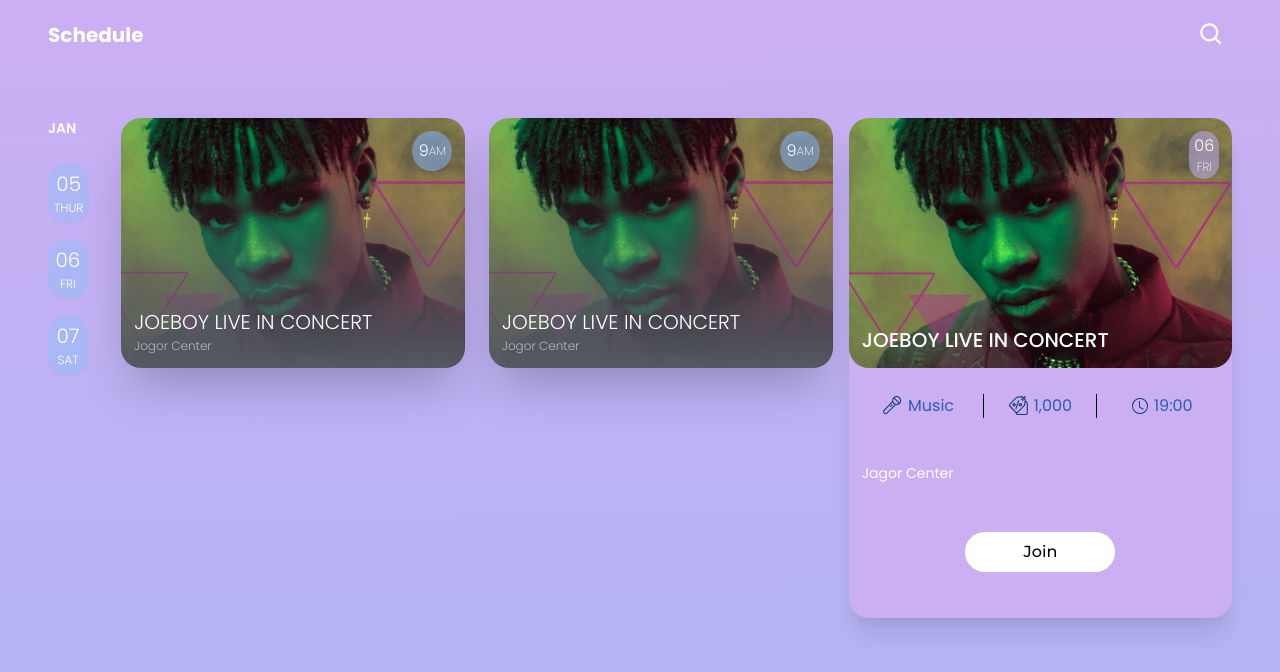
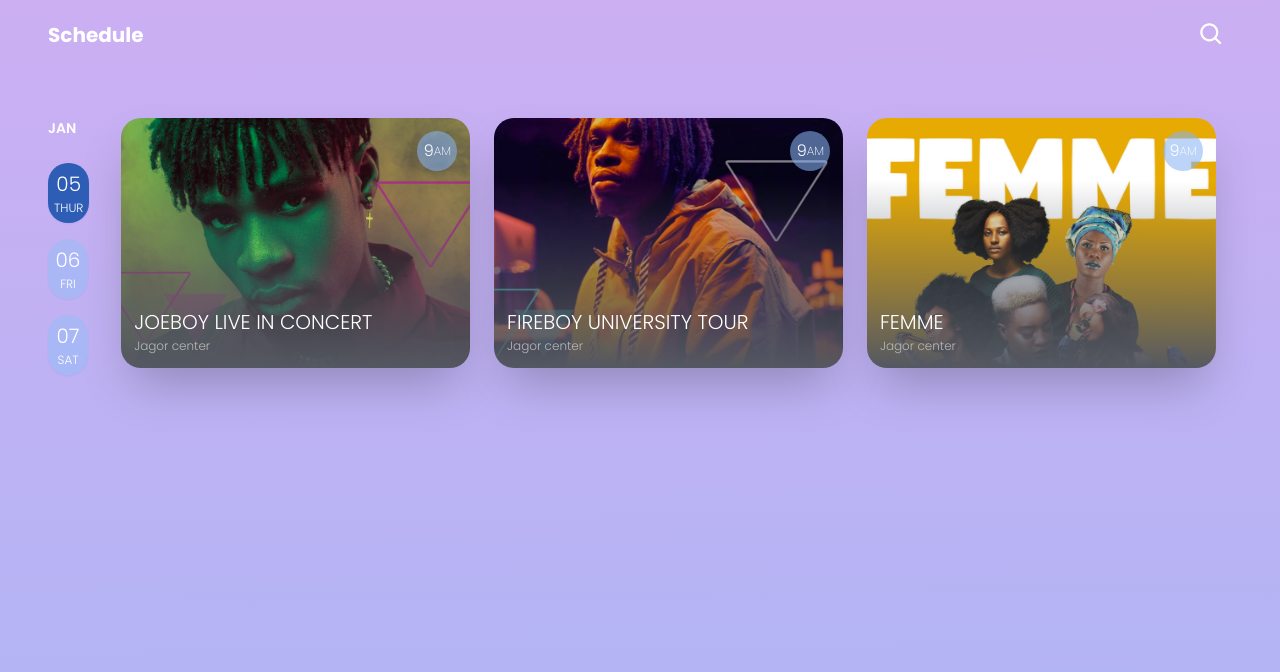
Before and after one commit to gbedulive/ff, a Next.js app: page /experiences in a window 1280 px wide. Shown: the top 672 px of the page. Built offline with nearby package versions, Linux system fonts and the light colour scheme.

Commit message:
[fix] experience details

```diff
--- /dev/null
+++ b/src/components/Experience/EventCard.tsx
@@ -0,0 +1,67 @@
+import { Box, Text, VStack } from "@chakra-ui/react";
+
+export default function EventCard({
+  openDetails,
+  data,
+}: {
+  openDetails: (data: any) => void;
+  data: any;
+}) {
+  return (
+    <Box
+      borderRadius="20px"
+      boxShadow="2xl"
+      width="100%"
+      height={{ base: "220px", lg: "250px", "2xl": "280px" }}
+      backgroundImage={`linear-gradient(180.46deg, rgba(236, 220, 229, 0) 25.17%, #545862 99.59%), url(${data.cover_photo})`}
+      backgroundPosition="top"
+      backgroundSize="cover"
+      padding="0.8rem"
+      cursor="pointer"
+      onClick={() => openDetails(data)}
+    >
+      <VStack
+        width="100%"
+        height="100%"
+        alignItems="flex-end"
+        justifyContent="space-between"
+      >
+        <Text
+          background="#89B4F390"
+          width="40px"
+          height="40px"
+          justifyContent="center"
+          color="#ffffff"
+          fontWeight="300"
+          alignItems="center"
+          display="flex"
+          borderRadius="full"
+          float="right"
+        >
+          {data.time}
+          <Text fontSize="xs" fontWeight={200}>
+            {data.time_type}
+          </Text>
+        </Text>
+
+        <Box width="100%">
+          <Text
+            color="#fff"
+            fontSize={{ base: "xl", "2xl": "2xl" }}
+            fontWeight="300"
+          >
+            {data.name}
+          </Text>
+
+          <Text
+            color="#b8b8b8"
+            fontSize={{ base: "xs", "2xl": "sm" }}
+            fontWeight={300}
+          >
+            {data.venue}
+          </Text>
+        </Box>
+      </VStack>
+    </Box>
+  );
+}
--- a/src/components/Experience/ExperienceDetails.tsx
+++ b/src/components/Experience/ExperienceDetails.tsx
@@ -7,19 +7,27 @@ import {
   VStack,
   Center,
   Link as ChakraLink,
+  IconButton,
 } from "@chakra-ui/react";
 import { BsClock } from "react-icons/bs";
+import { MdOutlineClear } from "react-icons/md";
 import { TagSvg, MicrophoneSvg } from "@components/Icons/Icons";
 import Link from "next/link";
 
-export default function ExperienceDetails() {
+export default function ExperienceDetails({
+  closeDetails,
+  data,
+}: {
+  closeDetails: () => void;
+  data: any;
+}) {
   return (
     <Box width="100%" background="#CAAFF3" borderRadius="20px" boxShadow="xl">
       <Box
         background="gray"
         width="100%"
         borderRadius="20px"
-        backgroundImage='url("/images/joeboy.png")'
+        backgroundImage={`url(${data?.cover_photo})`}
         height={{ base: "220px", lg: "250px", "2xl": "280px" }}
         backgroundPosition="top"
         backgroundSize="cover"
@@ -32,6 +40,22 @@ export default function ExperienceDetails() {
           alignItems="flex-end"
           justifyContent="space-between"
         >
+          <Box
+            width="100%"
+            display="flex"
+            justifyContent="space-between"
+            alignItems="center"
+          >
+            <IconButton
+              aria-label="close button"
+              icon={<MdOutlineClear color="#fff" />}
+              background="#11070F90"
+              borderRadius="full"
+              size="sm"
+              _hover={{ background: "#11070F70" }}
+              _active={{ background: "#11070F70" }}
+              onClick={closeDetails}
+            />
             <Text
               background="#BDADED90"
               padding="3px 5px"
@@ -42,13 +66,13 @@ export default function ExperienceDetails() {
               display="flex"
               flexDirection="column"
               borderRadius="full"
-            float="right"
             >
-            06
+              {data?.day}
               <Text fontSize="xs" fontWeight={200}>
-              FRI
+                {data?.day_of_week}
               </Text>
             </Text>
+          </Box>
 
           <Box width="100%">
             <Text
@@ -56,7 +80,7 @@ export default function ExperienceDetails() {
               fontSize={{ base: "xl", "2xl": "2xl" }}
               fontWeight="500"
             >
-              JOEBOY LIVE IN CONCERT
+              {data?.name}
             </Text>
           </Box>
         </VStack>
@@ -76,6 +100,7 @@ export default function ExperienceDetails() {
               Music
             </Text>
           </Box>
+
           <Box
             width="33.3333333333%"
             borderLeft="1px solid black"
--- a/src/containers/Experiences/ExperiencesView.tsx
+++ b/src/containers/Experiences/ExperiencesView.tsx
@@ -1,4 +1,4 @@
-import React from "react";
+import React, { useState, useEffect } from "react";
 import {
   Box,
   Text,
@@ -9,8 +9,33 @@ import {
 } from "@chakra-ui/react";
 import { BiSearch } from "react-icons/bi";
 import ExperienceDetails from "@components/Experience/ExperienceDetails";
+import { experincesData } from "@utils/experiences";
+import EventCard from "@components/Experience/EventCard";
 
 export default function ExperiencesView() {
+  const [gridLgCol, setGridLgCol] = useState("1fr 1fr 1fr");
+  const [gridMdCol, setGridMdCol] = useState("1fr 1fr");
+  const [detailsDisplay, setDetailsDisplay] = useState("none");
+  const [currentDay, setCurrentDay] = useState<any>({});
+  const [selectedEvent, setSelectedEvent] = useState<any>();
+
+  const openDetails = (data: any) => {
+    setSelectedEvent(data);
+    setDetailsDisplay("block");
+    setGridLgCol("1fr 1fr");
+    setGridMdCol("1fr");
+  };
+
+  const closeDetails = () => {
+    setDetailsDisplay("none");
+    setGridLgCol("1fr 1fr 1fr");
+    setGridMdCol("1fr 1fr");
+  };
+
+  useEffect(() => {
+    setCurrentDay(experincesData[0]);
+  }, []);
+
   return (
     <Box
       minHeight="100vh"
@@ -54,11 +79,19 @@ export default function ExperiencesView() {
               >
                 JAN
               </Text>
+
+              {experincesData?.map((item: any) => {
+                const isActive = item.id === currentDay.id;
+
+                return (
                   <Button
+                    key={item.id}
                     variant="unstyled"
                     width="fit-content"
                     textAlign="center"
-                backgroundColor="rgba(60, 208, 255, 0.18)"
+                    backgroundColor={
+                      isActive ? "#2E5DB6" : "rgba(60, 208, 255, 0.18)"
+                    }
                     borderRadius="20px"
                     fontWeight="300"
                     fontSize="xl"
@@ -73,192 +106,53 @@ export default function ExperiencesView() {
                       backgroundColor: "#2E5DB6",
                       transform: "scale(1.1, 1.1)",
                     }}
+                    onClick={() => {
+                      setCurrentDay(item);
+                      closeDetails();
+                    }}
+                    marginBottom="1rem"
                   >
-                05
+                    {item.day}
                     <Text as="span" fontSize="xs">
-                  THUR
+                      {item.day_of_week}
                     </Text>
                   </Button>
-              <Button
-                variant="unstyled"
-                width="fit-content"
-                textAlign="center"
-                backgroundColor="rgba(60, 208, 255, 0.18)"
-                borderRadius="20px"
-                fontWeight="300"
-                fontSize="xl"
-                color="#ffffff"
-                padding="6px"
-                boxShadow="sm"
-                height="auto"
-                display="flex"
-                flexDirection="column"
-                margin="1rem 0rem"
-                transition="all 0.7s"
-                _hover={{
-                  backgroundColor: "#2E5DB6",
-                  transform: "scale(1.1, 1.1)",
-                }}
-              >
-                06
-                <Text as="span" fontSize="xs">
-                  FRI
-                </Text>
-              </Button>
-              <Button
-                variant="unstyled"
-                width="fit-content"
-                textAlign="center"
-                backgroundColor="rgba(60, 208, 255, 0.18)"
-                borderRadius="20px"
-                fontWeight="300"
-                fontSize="xl"
-                color="#ffffff"
-                padding="6px"
-                boxShadow="sm"
-                height="auto"
-                display="flex"
-                flexDirection="column"
-                transition="all 0.7s"
-                _hover={{
-                  backgroundColor: "#2E5DB6",
-                  transform: "scale(1.1, 1.1)",
-                }}
-              >
-                07
-                <Text as="span" fontSize="xs">
-                  SAT
-                </Text>
-              </Button>
+                );
+              })}
             </Box>
 
             <Box width="100%">
               <HStack spacing={0} alignItems="flex-start">
                 <Box
-                  width={{ base: "100%", lg: "65%" }}
+                  width={{
+                    base: "100%",
+                    md: detailsDisplay === "none" ? "100%" : "50%",
+                    lg: detailsDisplay === "none" ? "100%" : "65%",
+                  }}
                   display="grid"
                   gridTemplateColumns={{
                     base: "1fr",
-                    md: "1fr 1fr",
-                    "2xl": "1fr 1fr",
+                    md: gridMdCol,
+                    lg: gridLgCol,
                   }}
                   gap="1.5rem"
                   marginRight="1rem"
                 >
-                  <Box
-                    borderRadius="20px"
-                    boxShadow="2xl"
-                    width="100%"
-                    height={{ base: "220px", lg: "250px", "2xl": "280px" }}
-                    backgroundImage='linear-gradient(180.46deg, rgba(236, 220, 229, 0) 25.17%, #545862 99.59%), url("/images/joeboy.png")'
-                    backgroundPosition="top"
-                    backgroundSize="cover"
-                    padding="0.8rem"
-                  >
-                    <VStack
-                      width="100%"
-                      height="100%"
-                      alignItems="flex-end"
-                      justifyContent="space-between"
-                    >
-                      <Text
-                        background="#89B4F390"
-                        width="40px"
-                        height="40px"
-                        justifyContent="center"
-                        color="#ffffff"
-                        fontWeight="300"
-                        alignItems="center"
-                        display="flex"
-                        borderRadius="full"
-                        float="right"
-                      >
-                        9
-                        <Text fontSize="xs" fontWeight={200}>
-                          AM
-                        </Text>
-                      </Text>
-
-                      <Box width="100%">
-                        <Text
-                          color="#fff"
-                          fontSize={{ base: "xl", "2xl": "2xl" }}
-                          fontWeight="300"
-                        >
-                          JOEBOY LIVE IN CONCERT
-                        </Text>
-
-                        <Text
-                          color="#b8b8b8"
-                          fontSize={{ base: "xs", "2xl": "sm" }}
-                          fontWeight={300}
-                        >
-                          Jogor Center
-                        </Text>
-                      </Box>
-                    </VStack>
+                  {currentDay?.events?.map((item: any) => (
+                    <React.Fragment key={item.id}>
+                      <EventCard openDetails={openDetails} data={item} />
+                    </React.Fragment>
+                  ))}
                 </Box>
 
                 <Box
-                    borderRadius="20px"
-                    boxShadow="2xl"
-                    width="100%"
-                    height={{ base: "220px", lg: "250px", "2xl": "280px" }}
-                    backgroundImage='linear-gradient(180.46deg, rgba(236, 220, 229, 0) 25.17%, #545862 99.59%), url("/images/joeboy.png")'
-                    backgroundPosition="top"
-                    backgroundSize="cover"
-                    padding="0.8rem"
+                  display={{ base: "none", md: detailsDisplay }}
+                  width={{ md: "50%", lg: "35%" }}
                 >
-                    <VStack
-                      width="100%"
-                      height="100%"
-                      alignItems="flex-end"
-                      justifyContent="space-between"
-                    >
-                      <Text
-                        background="#89B4F390"
-                        width="40px"
-                        height="40px"
-                        justifyContent="center"
-                        color="#ffffff"
-                        fontWeight="300"
-                        alignItems="center"
-                        display="flex"
-                        borderRadius="full"
-                        float="right"
-                      >
-                        9
-                        <Text fontSize="xs" fontWeight={200}>
-                          AM
-                        </Text>
-                      </Text>
-
-                      <Box width="100%">
-                        <Text
-                          color="#fff"
-                          fontSize={{ base: "xl", "2xl": "2xl" }}
-                          fontWeight="300"
-                        >
-                          JOEBOY LIVE IN CONCERT
-                        </Text>
-
-                        <Text
-                          color="#b8b8b8"
-                          fontSize={{ base: "xs", "2xl": "sm" }}
-                          fontWeight={300}
-                        >
-                          Jogor Center
-                        </Text>
-                      </Box>
-                    </VStack>
-                  </Box>
-                </Box>
-
-                <Box
-                  display={{ base: "none", lg: "block" }}
-                  width={{ lg: "35%" }}
-                >
-                  <ExperienceDetails />
+                  <ExperienceDetails
+                    closeDetails={closeDetails}
+                    data={selectedEvent}
+                  />
                 </Box>
               </HStack>
             </Box>
--- /dev/null
+++ b/src/utils/experiences.ts
@@ -0,0 +1,110 @@
+export const experincesData = [
+  {
+    id: "abjhbscf",
+    day: "05",
+    day_of_week: "THUR",
+    events: [
+      {
+        id: "abcsckn",
+        cover_photo: "/images/joeboy.png",
+        day_of_week: "THUR",
+        time: "9",
+        time_type: "AM",
+        name: "JOEBOY LIVE IN CONCERT",
+        venue: "Jagor center",
+      },
+      {
+        id: "abhhncc",
+        cover_photo: "/images/fireboy.png",
+        day_of_week: "THUR",
+        time: "9",
+        time_type: "AM",
+        name: "FIREBOY UNIVERSITY TOUR",
+        venue: "Jagor center",
+      },
+      {
+        id: "ab0pc",
+        cover_photo: "/images/goodgirlla.png",
+        day_of_week: "THUR",
+        time: "9",
+        time_type: "AM",
+        name: "FEMME",
+        venue: "Jagor center",
+      },
+    ],
+  },
+  {
+    id: "abjhbscfjdfv",
+    day: "06",
+    day_of_week: "FRI",
+    events: [
+      {
+        id: "abec",
+        cover_photo: "/images/goodgirlla.png",
+        day: "06",
+        day_of_week: "FRI",
+        time: "9",
+        time_type: "AM",
+        name: "FEMME",
+        venue: "Jagor center",
+      },
+      {
+        id: "abcr",
+        cover_photo: "/images/joeboy.png",
+        day: "06",
+        day_of_week: "FRI",
+        time: "9",
+        time_type: "AM",
+        name: "JOEBOY LIVE IN CONCERT",
+        venue: "Jagor center",
+      },
+      {
+        id: "ab7c",
+        cover_photo: "/images/fireboy.png",
+        day: "06",
+        day_of_week: "FRI",
+        time: "9",
+        time_type: "AM",
+        name: "FIREBOY UNIVERSITY TOUR",
+        venue: "Jagor center",
+      },
+    ],
+  },
+  {
+    id: "abjhbsdfccf",
+    day: "07",
+    day_of_week: "SAT",
+    events: [
+      {
+        id: "abcjf",
+        cover_photo: "/images/fireboy.png",
+        day: "07",
+        day_of_week: "SAT",
+        time: "9",
+        time_type: "AM",
+        name: "FIREBOY UNIVERSITY TOUR",
+        venue: "Jagor center",
+      },
+      {
+        id: "aboec",
+        cover_photo: "/images/joeboy.png",
+        day: "07",
+        day_of_week: "SAT",
+        time: "9",
+        time_type: "AM",
+        name: "JOEBOY LIVE IN CONCERT",
+        venue: "Jagor center",
+      },
+      {
+        id: "abc09",
+        cover_photo: "/images/goodgirlla.png",
+        day: "07",
+        day_of_week: "SAT",
+        time: "9",
+        time_type: "AM",
+        name: "FEMME",
+        venue: "Jagor center",
+      },
+    ],
+  },
+];
```
Also changed, not shown: public/images/fireboy.png (added), public/images/goodgirlla.png (added). Lines whose indentation alone changed are shown as unchanged.
